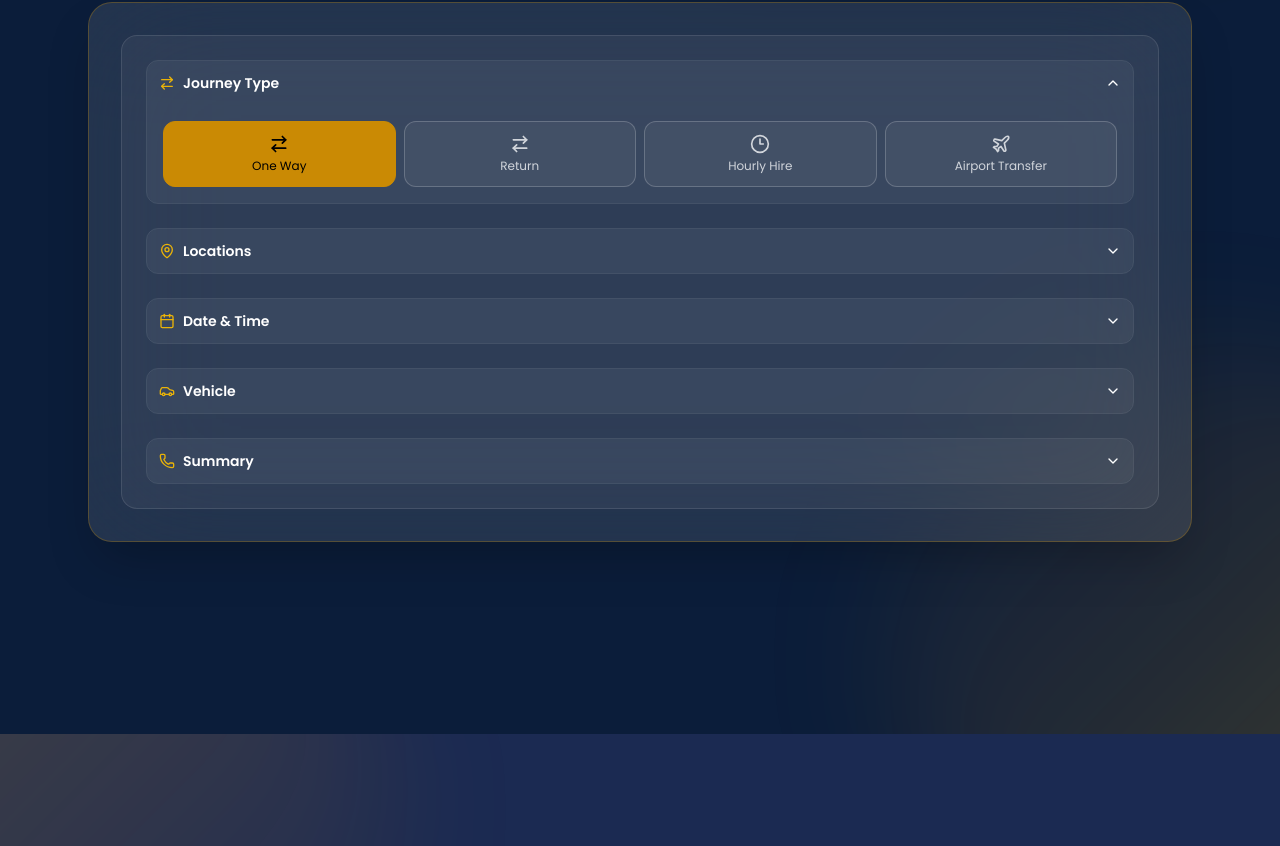
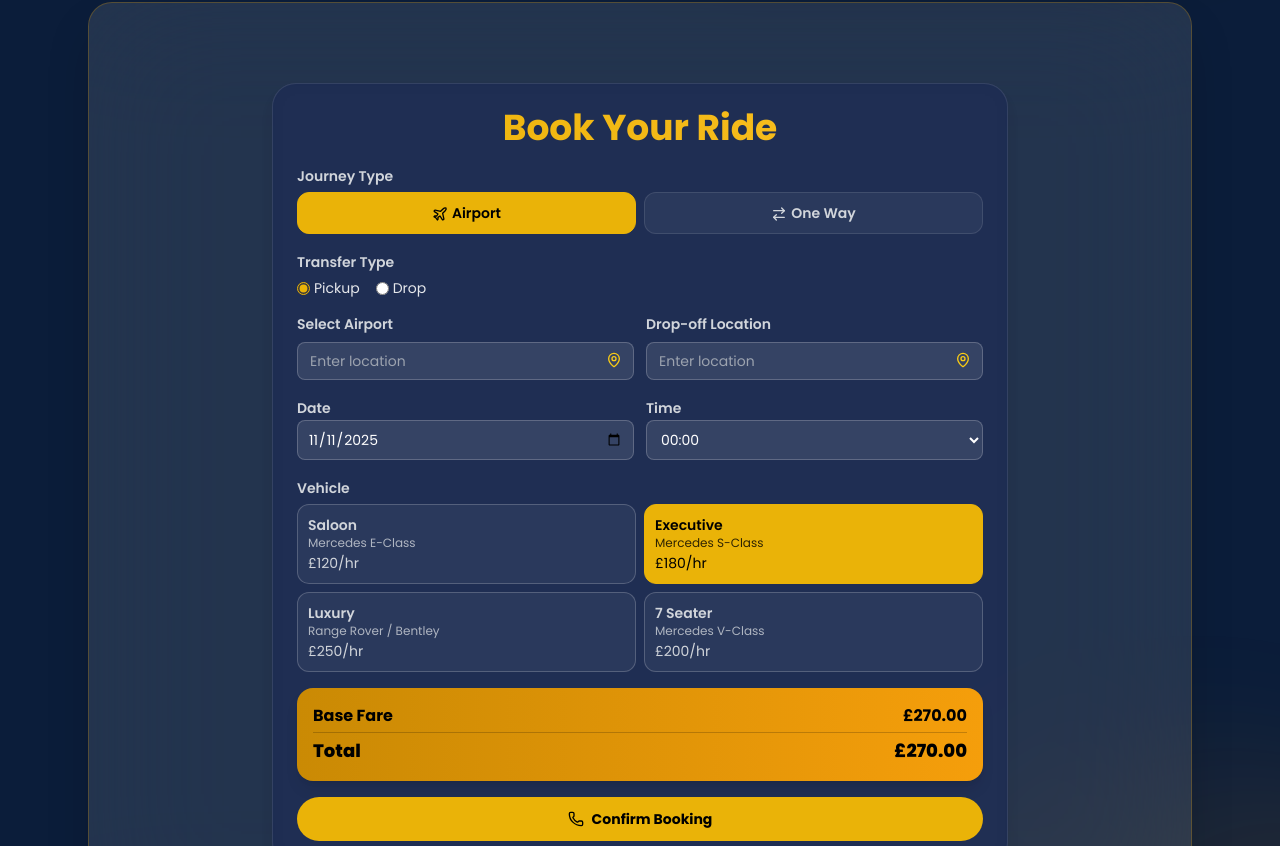
Before and after one commit to sarangan16/chaffuerElite, a React (Vite) app: page / in a window 1280 px wide. Shown: the part 754-1600 px from the top of the page. Built offline with nearby package versions, Linux system fonts and the light colour scheme.

Commit message:
feat(booking): redesign booking form, fix airport charge calculation

```diff
--- a/src/App.jsx
+++ b/src/App.jsx
@@ -13,7 +13,6 @@ export default function App() {
       <Hero />
       <CarList />
       <WhyChooseUs />
-      <Testimonials />
       <Footer />
     </div>
   );
--- a/src/components/BookingForm.jsx
+++ b/src/components/BookingForm.jsx
@@ -1,202 +1,190 @@
 "use client";
 
 import { useState, useEffect } from "react";
-import {
-  Calendar,
-  MapPin,
-  Clock,
-  ChevronDown,
-  Car,
-  Phone,
-  Plane,
-  ArrowRightLeft,
-  Clock3,
-} from "lucide-react";
+import { Plane, ArrowRightLeft, Phone } from "lucide-react";
 import { format } from "date-fns";
-import { useForm } from "react-hook-form";
-import { zodResolver } from "@hookform/resolvers/zod";
-import * as z from "zod";
-
+import { AIRPORT_LOCATIONS } from "../lib/fees";
+import { calculateFees } from "../lib/calculateFees";
 import UKAutocomplete from "./UKAutocomplete";
-import {
-  ZONE_FEES,
-  AIRPORT_FEES,
-  CONGESTION_ZONE_POSTCODES,
-  AIRPORT_POSTCODES,
-} from "../lib/fees";
-
-// === CONFIG ===
-const BOOKING_TYPES = [
-  { id: "oneway", label: "One Way", icon: ArrowRightLeft },
-  { id: "return", label: "Return", icon: ArrowRightLeft },
-  { id: "hourly", label: "Hourly Hire", icon: Clock3 },
-  { id: "airport", label: "Airport Transfer", icon: Plane },
-];
 
 const CAR_CLASSES = [
   { name: "Saloon", rate: 120, desc: "Mercedes E-Class" },
   { name: "Executive", rate: 180, desc: "Mercedes S-Class" },
-  { name: "Luxury", rate: 180, desc: "Mercedes S-Class" },
-  { name: "Suv", rate: 180, desc: "Mercedes S-Class" },
-  { name: "7 Seater", rate: 180, desc: "Mercedes S-Class" },
-  { name: "9 Seater", rate: 200, desc: "Mercedes V-Class" },
+  { name: "Luxury", rate: 250, desc: "Range Rover / Bentley" },
+  { name: "7 Seater", rate: 200, desc: "Mercedes V-Class" },
 ];
 
-// === FORM SCHEMA ===
-const schema = z.object({
-  bookingType: z.string(),
-  pickup: z.string().min(3, "Pick-up required"),
-  dropoff: z.string().optional(),
-  startDateTime: z.string(),
-  duration: z.string().optional(),
-  carClass: z.string(),
-});
-
 export default function BookingForm() {
-  const [bookingType, setBookingType] = useState("oneway");
+  const [bookingType, setBookingType] = useState("airport");
+  const [pickup, setPickup] = useState("");
+  const [dropoff, setDropoff] = useState("");
+  const [direction, setDirection] = useState("pickup");
   const [carClass, setCarClass] = useState("Executive");
   const [selectedDate, setSelectedDate] = useState(new Date());
   const [selectedTime, setSelectedTime] = useState(format(new Date(), "HH:mm"));
-  const [duration, setDuration] = useState("4");
-  const [openSection, setOpenSection] = useState("type");
-  const [fees, setFees] = useState({ congestion: 0, airport: 0 });
+  const [fees, setFees] = useState({});
 
-  const {
-    register,
-    handleSubmit,
-    watch,
-    setValue,
-    formState: { errors },
-  } = useForm({
-    resolver: zodResolver(schema),
-    defaultValues: {
-      bookingType,
-      pickup: "",
-      dropoff: "",
-      startDateTime: "",
-      duration: "4",
-      carClass,
-    },
-  });
+  useEffect(() => setFees(calculateFees(pickup, dropoff)), [pickup, dropoff]);
+  useEffect(() => {
+    setPickup("");
+    setDropoff("");
+  }, [bookingType, direction]);
 
-  const pickup = watch("pickup");
-  const dropoff = watch("dropoff");
-
-  // === Update form values
-  useEffect(() => {
-    const datetime = `${format(selectedDate, "yyyy-MM-dd")}T${selectedTime}`;
-    setValue("startDateTime", datetime);
-    setValue("bookingType", bookingType);
-    setValue("carClass", carClass);
-    if (bookingType === "hourly") setValue("duration", duration);
-  }, [selectedDate, selectedTime, bookingType, carClass, duration]);
-
-  // === Fee calculation
-  useEffect(() => {
-    const pc1 = extractPostcode(pickup);
-    const pc2 = extractPostcode(dropoff);
-    const airport = detectAirport(pc1) || detectAirport(pc2);
-    const inCC = [pc1, pc2].some((pc) =>
-      CONGESTION_ZONE_POSTCODES.some((z) => pc?.startsWith(z))
-    );
-
-    setFees({
-      congestion: inCC ? ZONE_FEES.CONGESTION_CHARGE : 0,
-      airport: airport ? AIRPORT_FEES[airport]?.dropoff || 0 : 0,
-    });
-  }, [pickup, dropoff]);
-
+  const baseRate = getRate(carClass) * 1.5;
   const totalFees = Object.values(fees).reduce((a, b) => a + b, 0);
-  const baseRate =
-    bookingType === "hourly"
-      ? getRate(carClass) * parseInt(duration)
-      : getRate(carClass) * 1.5;
   const grandTotal = baseRate + totalFees;
 
-  const onSubmit = (data) => {
-    alert(`Booking Confirmed!\nTotal £${grandTotal.toFixed(2)}`);
+  const handleSubmit = (e) => {
+    e.preventDefault();
+    alert(`Booking Confirmed!\nTotal: £${grandTotal.toFixed(2)}`);
   };
 
   return (
+    <section className="py-12 px-4 max-w-3xl mx-auto">
       <form
-      onSubmit={handleSubmit(onSubmit)}
-      className="space-y-6 bg-white/5 p-6 rounded-2xl border border-white/10"
+        onSubmit={handleSubmit}
+        className="bg-[#1B2A52]/80 backdrop-blur-md border border-white/10 rounded-3xl p-6 shadow-lg space-y-4"
       >
-      {/* Step 1: Journey Type */}
-      <Section
-        title="Journey Type"
-        icon={<ArrowRightLeft className="w-4 h-4 text-yellow-500" />}
-        open={openSection === "type"}
-        onToggle={() => setOpenSection(openSection === "type" ? null : "type")}
-      >
-        <div className="grid grid-cols-2 md:grid-cols-4 gap-2">
-          {BOOKING_TYPES.map((t) => {
-            const Icon = t.icon;
-            return (
+        <h2 className="text-3xl md:text-4xl font-bold text-center mb-4 bg-gradient-to-r from-yellow-500 to-amber-400 bg-clip-text text-transparent">
+          Book Your Ride
+        </h2>
+
+        {/* Journey Type */}
+        <div className="space-y-1">
+          <label className="text-gray-300 font-semibold text-sm">
+            Journey Type
+          </label>
+          <div className="flex gap-2">
             <button
-                key={t.id}
               type="button"
-                onClick={() => setBookingType(t.id)}
-                className={`flex flex-col items-center justify-center p-3 rounded-xl border transition ${
-                  bookingType === t.id
-                    ? "bg-yellow-600 text-black border-yellow-600"
-                    : "bg-white/5 border-white/20 text-gray-300 hover:bg-white/10"
+              onClick={() => setBookingType("airport")}
+              className={`flex-1 p-2.5 rounded-xl font-semibold border text-sm transition ${
+                bookingType === "airport"
+                  ? "bg-yellow-500 text-black border-yellow-500"
+                  : "bg-white/5 border-white/10 text-gray-300 hover:bg-white/10"
               }`}
             >
-                <Icon className="w-5 h-5 mb-1" />
-                <span className="text-xs">{t.label}</span>
+              <Plane className="inline-block w-4 h-4 mr-1" />
+              Airport
             </button>
-            );
-          })}
+            <button
+              type="button"
+              onClick={() => setBookingType("oneway")}
+              className={`flex-1 p-2.5 rounded-xl font-semibold border text-sm transition ${
+                bookingType === "oneway"
+                  ? "bg-yellow-500 text-black border-yellow-500"
+                  : "bg-white/5 border-white/10 text-gray-300 hover:bg-white/10"
+              }`}
+            >
+              <ArrowRightLeft className="inline-block w-4 h-4 mr-1" />
+              One Way
+            </button>
           </div>
-      </Section>
+        </div>
 
-      {/* Step 2: Locations */}
-      <Section
-        title="Locations"
-        icon={<MapPin className="w-4 h-4 text-yellow-500" />}
-        open={openSection === "loc"}
-        onToggle={() => setOpenSection(openSection === "loc" ? null : "loc")}
-      >
-        <div className="space-y-3">
+        {/* Airport Transfer Type */}
+        {bookingType === "airport" && (
+          <div className="space-y-1">
+            <label className="text-gray-300 font-semibold text-sm">
+              Transfer Type
+            </label>
+            <div className="flex gap-4">
+              <label className="flex items-center gap-1 cursor-pointer text-gray-200 text-sm">
+                <input
+                  type="radio"
+                  name="direction"
+                  value="pickup"
+                  checked={direction === "pickup"}
+                  onChange={() => setDirection("pickup")}
+                  className="accent-yellow-500"
+                />
+                Pickup
+              </label>
+              <label className="flex items-center gap-1 cursor-pointer text-gray-200 text-sm">
+                <input
+                  type="radio"
+                  name="direction"
+                  value="drop"
+                  checked={direction === "drop"}
+                  onChange={() => setDirection("drop")}
+                  className="accent-yellow-500"
+                />
+                Drop
+              </label>
+            </div>
+          </div>
+        )}
+
+        {/* Locations */}
+        <div className="grid grid-cols-1 md:grid-cols-2 gap-3">
+          {bookingType === "airport" ? (
+            direction === "pickup" ? (
+              <>
                 <UKAutocomplete
-            label="Pick-up"
+                  label="Select Airport"
                   value={pickup}
-            onSelect={(v) => setValue("pickup", v)}
+                  onSelect={setPickup}
+                  suggestions={AIRPORT_LOCATIONS}
                 />
-          {bookingType !== "hourly" && (
                 <UKAutocomplete
-              label={
-                bookingType === "return"
-                  ? "Drop-off (same as pickup)"
-                  : "Drop-off"
-              }
+                  label="Drop-off Location"
                   value={dropoff}
-              onSelect={(v) => setValue("dropoff", v)}
+                  onSelect={setDropoff}
+                  suggestions={[]}
                 />
+              </>
+            ) : (
+              <>
+                <UKAutocomplete
+                  label="Pick-up Location"
+                  value={pickup}
+                  onSelect={setPickup}
+                  suggestions={[]}
+                />
+                <UKAutocomplete
+                  label="Select Airport"
+                  value={dropoff}
+                  onSelect={setDropoff}
+                  suggestions={AIRPORT_LOCATIONS}
+                />
+              </>
+            )
+          ) : (
+            <>
+              <UKAutocomplete
+                label="Pick-up Location"
+                value={pickup}
+                onSelect={setPickup}
+                suggestions={[]}
+              />
+              <UKAutocomplete
+                label="Drop-off Location"
+                value={dropoff}
+                onSelect={setDropoff}
+                suggestions={[]}
+              />
+            </>
           )}
         </div>
-      </Section>
 
-      {/* Step 3: Date & Time */}
-      <Section
-        title="Date & Time"
-        icon={<Calendar className="w-4 h-4 text-yellow-500" />}
-        open={openSection === "time"}
-        onToggle={() => setOpenSection(openSection === "time" ? null : "time")}
-      >
-        <div className="grid grid-cols-1 md:grid-cols-2 gap-4">
+        {/* Date & Time */}
+        <div className="grid grid-cols-1 md:grid-cols-2 gap-3">
+          <div>
+            <label className="text-gray-300 font-semibold text-sm">Date</label>
             <input
               type="date"
               value={format(selectedDate, "yyyy-MM-dd")}
               min={format(new Date(), "yyyy-MM-dd")}
               onChange={(e) => setSelectedDate(new Date(e.target.value))}
-            className="w-full px-3 py-2 bg-white/10 rounded-lg text-white text-sm"
+              className="w-full px-2.5 py-2 rounded-lg bg-white/10 border border-white/20 text-white text-sm focus:bg-white/20 transition"
             />
+          </div>
+          <div>
+            <label className="text-gray-300 font-semibold text-sm">Time</label>
             <select
               value={selectedTime}
               onChange={(e) => setSelectedTime(e.target.value)}
-            className="w-full px-3 py-2 bg-white/10 rounded-lg text-white text-sm"
+              className="w-full px-2.5 py-2 rounded-lg bg-white/10 border border-white/20 text-white text-sm focus:bg-white/20 transition"
             >
               {Array.from({ length: 48 }, (_, i) => {
                 const h = String(Math.floor(i / 2)).padStart(2, "0");
@@ -209,97 +197,73 @@ export default function BookingForm() {
               })}
             </select>
           </div>
-      </Section>
+        </div>
 
-      {/* Step 4: Car Selection */}
-      <Section
-        title="Vehicle"
-        icon={<Car className="w-4 h-4 text-yellow-500" />}
-        open={openSection === "car"}
-        onToggle={() => setOpenSection(openSection === "car" ? null : "car")}
-      >
-        <div className="grid grid-cols-1 md:grid-cols-3 gap-2">
+        {/* Vehicle Selection */}
+        <div className="space-y-1">
+          <label className="text-gray-300 font-semibold text-sm">Vehicle</label>
+          <div className="grid grid-cols-1 md:grid-cols-2 gap-2">
             {CAR_CLASSES.map((c) => (
               <button
                 key={c.name}
                 type="button"
                 onClick={() => setCarClass(c.name)}
-              className={`p-3 rounded-xl border transition ${
+                className={`p-2.5 rounded-xl border text-left text-sm transition ${
                   carClass === c.name
-                  ? "bg-yellow-600 text-black border-yellow-600"
+                    ? "bg-yellow-500 text-black border-yellow-500"
                     : "bg-white/5 border-white/20 text-gray-300 hover:bg-white/10"
                 }`}
               >
                 <div className="font-semibold">{c.name}</div>
                 <div className="text-xs opacity-80">{c.desc}</div>
-              <div className="text-sm mt-1">£{c.rate}/hr</div>
+                <div className="text-sm mt-0.5">£{c.rate}/hr</div>
               </button>
             ))}
           </div>
-      </Section>
+        </div>
 
-      {/* Step 5: Summary */}
-      <Section
-        title="Summary"
-        icon={<Phone className="w-4 h-4 text-yellow-500" />}
-        open={openSection === "summary"}
-        onToggle={() =>
-          setOpenSection(openSection === "summary" ? null : "summary")
-        }
-      >
-        <div className="bg-gradient-to-r from-yellow-600 to-amber-600 p-4 rounded-xl text-black">
-          <div className="flex justify-between text-lg font-bold">
-            <span>Estimated Total</span>
+        {/* Summary & Fees */}
+        <div className="bg-gradient-to-r from-yellow-600 to-amber-500 p-4 rounded-2xl text-black shadow-lg space-y-1">
+          <div className="flex justify-between text-base font-bold">
+            <span>Base Fare</span>
+            <span>£{baseRate.toFixed(2)}</span>
+          </div>
+          {fees.congestion && (
+            <div className="flex justify-between text-xs">
+              <span>Congestion Charge</span>
+              <span>£{fees.congestion.toFixed(2)}</span>
+            </div>
+          )}
+          {fees.ulez && (
+            <div className="flex justify-between text-xs">
+              <span>ULEZ Charge</span>
+              <span>£{fees.ulez.toFixed(2)}</span>
+            </div>
+          )}
+          {fees.airport && (
+            <div className="flex justify-between text-xs">
+              <span>Airport Fee</span>
+              <span>£{fees.airport.toFixed(2)}</span>
+            </div>
+          )}
+          <hr className="border-black/20 my-1" />
+          <div className="flex justify-between text-lg font-extrabold">
+            <span>Total</span>
             <span>£{grandTotal.toFixed(2)}</span>
           </div>
-          <p className="text-xs mt-1">All charges included</p>
         </div>
+
+        {/* Confirm Button */}
         <button
           type="submit"
-          className="w-full mt-3 bg-yellow-500 text-black py-3 rounded-full font-bold flex items-center justify-center gap-2 hover:bg-yellow-600"
+          className="w-full mt-2 bg-yellow-500 text-black py-3 rounded-full font-bold flex items-center justify-center gap-2 hover:bg-yellow-600 transition text-sm"
         >
-          <Phone className="w-5 h-5" />
+          <Phone className="w-4 h-4" />
           Confirm Booking
         </button>
-      </Section>
       </form>
+    </section>
   );
-}
-
-// === Section Accordion ===
-function Section({ title, icon, open, onToggle, children }) {
-  return (
-    <div className="border border-white/10 rounded-xl overflow-hidden">
-      <button
-        type="button"
-        onClick={onToggle}
-        className="w-full flex items-center justify-between p-3 bg-white/5 text-white text-sm font-semibold"
-      >
-        <span className="flex items-center gap-2">
-          {icon}
-          {title}
-        </span>
-        <ChevronDown
-          className={`w-4 h-4 transition ${open ? "rotate-180" : ""}`}
-        />
-      </button>
-      {open && <div className="p-4 bg-white/5">{children}</div>}
-    </div>
-  );
-}
-
-// === Helpers ===
-function extractPostcode(address) {
-  const match = address?.match(/\b[A-Z]{1,2}\d{1,2}[A-Z]?\b/i);
-  return match ? match[0].toUpperCase() : null;
-}
-
-function detectAirport(pc) {
-  if (!pc) return null;
-  for (const [name, pcs] of Object.entries(AIRPORT_POSTCODES)) {
-    if (pcs.some((p) => pc.startsWith(p))) return name;
-  }
-  return null;
 }
 
 function getRate(name) {
--- a/src/components/UKAutocomplete.jsx
+++ b/src/components/UKAutocomplete.jsx
@@ -1,89 +1,98 @@
-// src/components/UKAutocomplete.jsx
 "use client";
+
 import { useState, useEffect, useRef } from "react";
-import debounce from "lodash.debounce";
+import { MapPin } from "lucide-react";
 
 export default function UKAutocomplete({
-  name,
-  placeholder,
+  label,
+  value,
   onSelect,
-  value = "",
-  setValue,
+  suggestions = [],
 }) {
-  const [q, setQ] = useState(value);
-  const [items, setItems] = useState([]);
+  const [query, setQuery] = useState(value || "");
   const [open, setOpen] = useState(false);
-  const ref = useRef();
-
-  const fetchSuggestions = debounce(async (term) => {
-    if (!term || term.length < 2) {
-      setItems([]);
-      return;
-    }
-    try {
-      const r = await fetch(
-        `https://api.postcodes.io/postcodes?query=${encodeURIComponent(
-          term
-        )}&limit=10`
-      );
-      const json = await r.json();
-      const results = (json.result || []).map((p) => ({
-        id: p.postcode,
-        display: p.postcode,
-        postcode: p.postcode,
-        label: `${p.postcode} • ${p.admin_district || p.region}`,
-      }));
-      setItems(results);
-      setOpen(true);
-    } catch (e) {
-      console.error(e);
-      setItems([]);
-    }
-  }, 300);
+  const wrapperRef = useRef(null);
 
   useEffect(() => {
-    fetchSuggestions(q);
-    return () => fetchSuggestions.cancel();
-  }, [q]);
+    setQuery(value || "");
+  }, [value]);
 
-  // close when clicked outside
+  // 🔄 Reset when suggestion set changes
   useEffect(() => {
-    const onDoc = (e) => {
-      if (ref.current && !ref.current.contains(e.target)) setOpen(false);
+    setQuery("");
+    onSelect("");
+  }, [suggestions]);
+
+  // 🪄 Close dropdown when clicking outside
+  useEffect(() => {
+    const handleClickOutside = (e) => {
+      if (wrapperRef.current && !wrapperRef.current.contains(e.target)) {
+        setOpen(false);
+      }
     };
-    document.addEventListener("click", onDoc);
-    return () => document.removeEventListener("click", onDoc);
+    document.addEventListener("mousedown", handleClickOutside);
+    return () => document.removeEventListener("mousedown", handleClickOutside);
   }, []);
 
+  const filtered =
+    query.length > 0
+      ? suggestions.filter((s) => s.toLowerCase().includes(query.toLowerCase()))
+      : suggestions;
+
+  const handleSelect = (val) => {
+    onSelect(val);
+    setQuery(val);
+    setOpen(false);
+  };
+
+  const clearInput = () => {
+    setQuery("");
+    onSelect("");
+    setOpen(false);
+  };
+
   return (
-    <div className="relative" ref={ref}>
-      <input
-        name={name}
-        value={q}
-        onChange={(e) => {
-          setQ(e.target.value);
-          if (setValue) setValue(name, e.target.value);
-        }}
-        onFocus={() => q.length > 0 && setOpen(true)}
-        placeholder={placeholder}
-        className="w-full px-3 py-2 bg-white/5 border border-white/20 rounded-xl text-white text-sm placeholder-gray-400"
-        autoComplete="off"
-      />
+    <div className="relative" ref={wrapperRef}>
+      {label && (
+        <label className="block text-sm font-semibold mb-2 text-gray-300">
+          {label}
+        </label>
+      )}
 
-      {open && items.length > 0 && (
-        <ul className="absolute z-50 w-full mt-2 bg-gray-900 border border-white/20 rounded-xl shadow p-2 max-h-56 overflow-auto">
-          {items.map((it) => (
+      <div className="relative">
+        <input
+          type="text"
+          value={query}
+          onChange={(e) => {
+            setQuery(e.target.value);
+            setOpen(true);
+          }}
+          onFocus={() => setOpen(true)}
+          placeholder="Enter location"
+          className="w-full px-3 py-2 pr-8 rounded-lg bg-white/10 border border-white/20 text-white text-sm placeholder-gray-400"
+        />
+        {query ? (
+          <button
+            type="button"
+            onClick={clearInput}
+            className="absolute right-3 top-2.5 text-gray-400 hover:text-white"
+          >
+            ✕
+          </button>
+        ) : (
+          <MapPin className="absolute right-3 top-2.5 w-4 h-4 text-yellow-400" />
+        )}
+      </div>
+
+      {open && suggestions.length > 0 && filtered.length > 0 && (
+        <ul className="absolute z-50 mt-1 w-full bg-[#1F1F1F] border border-white/10 rounded-lg max-h-52 overflow-y-auto shadow-lg">
+          {filtered.map((s, i) => (
             <li
-              key={it.id}
-              className="p-2 rounded hover:bg-white/10 cursor-pointer text-sm"
-              onClick={() => {
-                setQ(it.label);
-                setOpen(false);
-                if (setValue) setValue(name, it.label);
-                if (onSelect) onSelect(it.label, it.postcode, it);
-              }}
+              key={i}
+              onClick={() => handleSelect(s)}
+              className="px-3 py-2 cursor-pointer hover:bg-yellow-500/20 text-sm text-gray-200 flex items-center gap-2"
             >
-              {it.label}
+              ✈️ <span>{s}</span>
             </li>
           ))}
         </ul>
--- /dev/null
+++ b/src/lib/calculateFees.js
@@ -0,0 +1,46 @@
+import {
+  ZONE_FEES,
+  AIRPORT_FEES,
+  CONGESTION_ZONE_POSTCODES,
+  AIRPORT_POSTCODES,
+} from "./fees.js";
+
+export function extractPostcode(address) {
+  const match = address?.match(/\b[A-Z]{1,2}\d{1,2}[A-Z]?\b/i);
+  return match ? match[0].toUpperCase() : null;
+}
+
+export function detectAirport(pc) {
+  if (!pc) return null;
+  for (const [name, codes] of Object.entries(AIRPORT_POSTCODES)) {
+    if (codes.some((prefix) => pc.startsWith(prefix))) return name;
+  }
+  return null;
+}
+
+export function calculateFees(pickup, dropoff, isULEZNonCompliant = false) {
+  const pc1 = extractPostcode(pickup);
+  const pc2 = extractPostcode(dropoff);
+
+  const airport1 = detectAirport(pc1);
+  const airport2 = detectAirport(pc2);
+  const airport = airport1 || airport2;
+
+  const inCongestionZone = [pc1, pc2].some((pc) =>
+    CONGESTION_ZONE_POSTCODES.some((z) => pc?.startsWith(z))
+  );
+
+  let calculatedFees = {};
+
+  if (inCongestionZone) calculatedFees.congestion = ZONE_FEES.CONGESTION_CHARGE;
+
+  if (isULEZNonCompliant) calculatedFees.ulez = ZONE_FEES.ULEZ_NON_COMPLIANT;
+
+  if (airport) {
+    const aFees = AIRPORT_FEES[airport];
+    calculatedFees.airport =
+      (airport1 ? aFees.pickup : 0) + (airport2 ? aFees.dropoff : 0);
+  }
+
+  return calculatedFees;
+}
--- a/src/lib/fees.js
+++ b/src/lib/fees.js
@@ -17,7 +17,28 @@ export const AIRPORT_FEES = {
   BIRMINGHAM: { dropoff: 5.0, pickup: 5.0 },
   BRISTOL: { dropoff: 5.0, pickup: 5.0 },
   EDINBURGH: { dropoff: 5.0, pickup: 5.0 },
+  GLASGOW: { dropoff: 5.0, pickup: 5.0 },
+  BELFAST: { dropoff: 5.0, pickup: 5.0 },
+  NEWCASTLE: { dropoff: 5.0, pickup: 5.0 },
+  LEEDS_BRADFORD: { dropoff: 5.0, pickup: 5.0 },
 };
+
+// ✅ All UK Airports (for dropdowns)
+export const AIRPORT_LOCATIONS = [
+  "Heathrow Airport (LHR)",
+  "Gatwick Airport (LGW)",
+  "Stansted Airport (STN)",
+  "Luton Airport (LTN)",
+  "London City Airport (LCY)",
+  "Manchester Airport (MAN)",
+  "Birmingham Airport (BHX)",
+  "Bristol Airport (BRS)",
+  "Edinburgh Airport (EDI)",
+  "Glasgow Airport (GLA)",
+  "Belfast International Airport (BFS)",
+  "Newcastle Airport (NCL)",
+  "Leeds Bradford Airport (LBA)",
+];
 
 // --- Congestion Charge zone (outward codes) ---
 export const CONGESTION_ZONE_POSTCODES = [
@@ -43,4 +64,8 @@ export const AIRPORT_POSTCODES = {
   BIRMINGHAM: ["B26"],
   BRISTOL: ["BS48"],
   EDINBURGH: ["EH12"],
+  GLASGOW: ["PA3"],
+  BELFAST: ["BT29"],
+  NEWCASTLE: ["NE13"],
+  LEEDS_BRADFORD: ["LS19"],
 };
```
Also changed, not shown: src/components/CarList.jsx (+45 -16 lines), src/components/WhyChooseUs.jsx (+15 -16 lines). Lines whose indentation alone changed are shown as unchanged.
